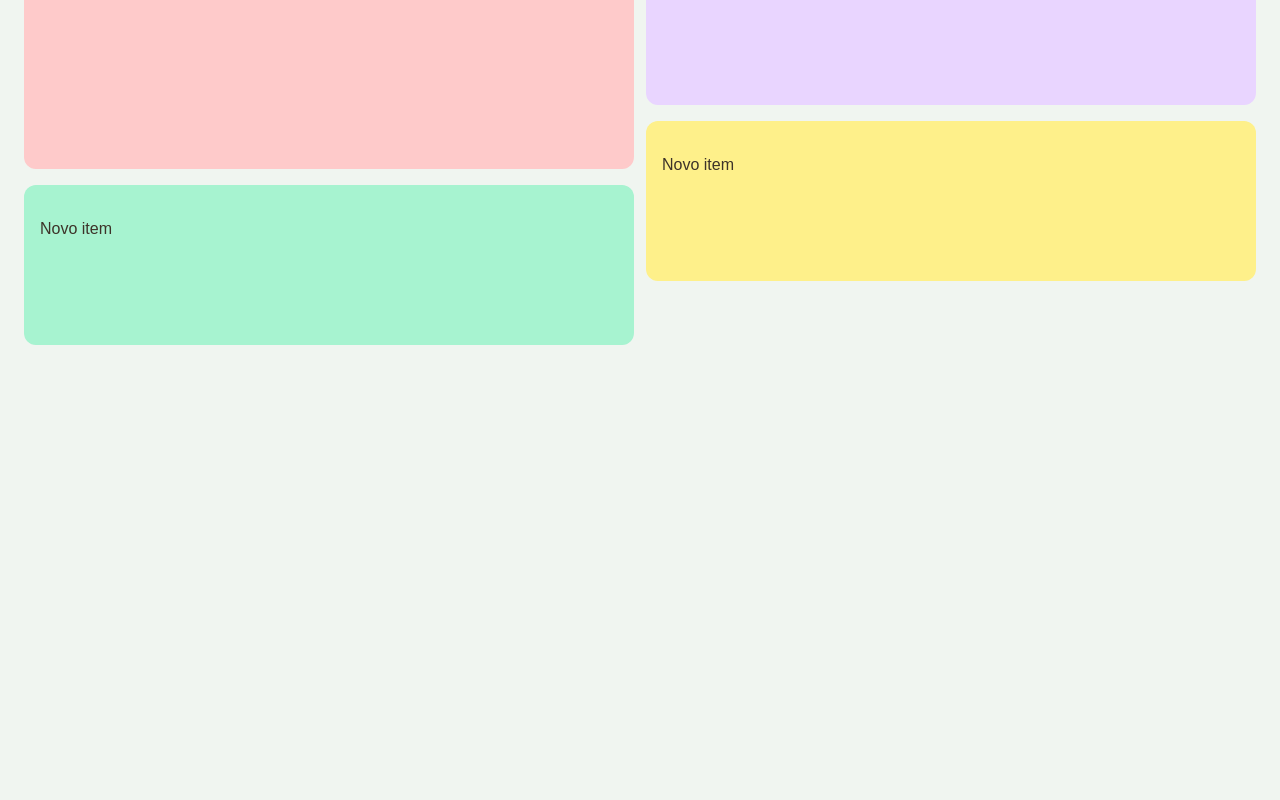
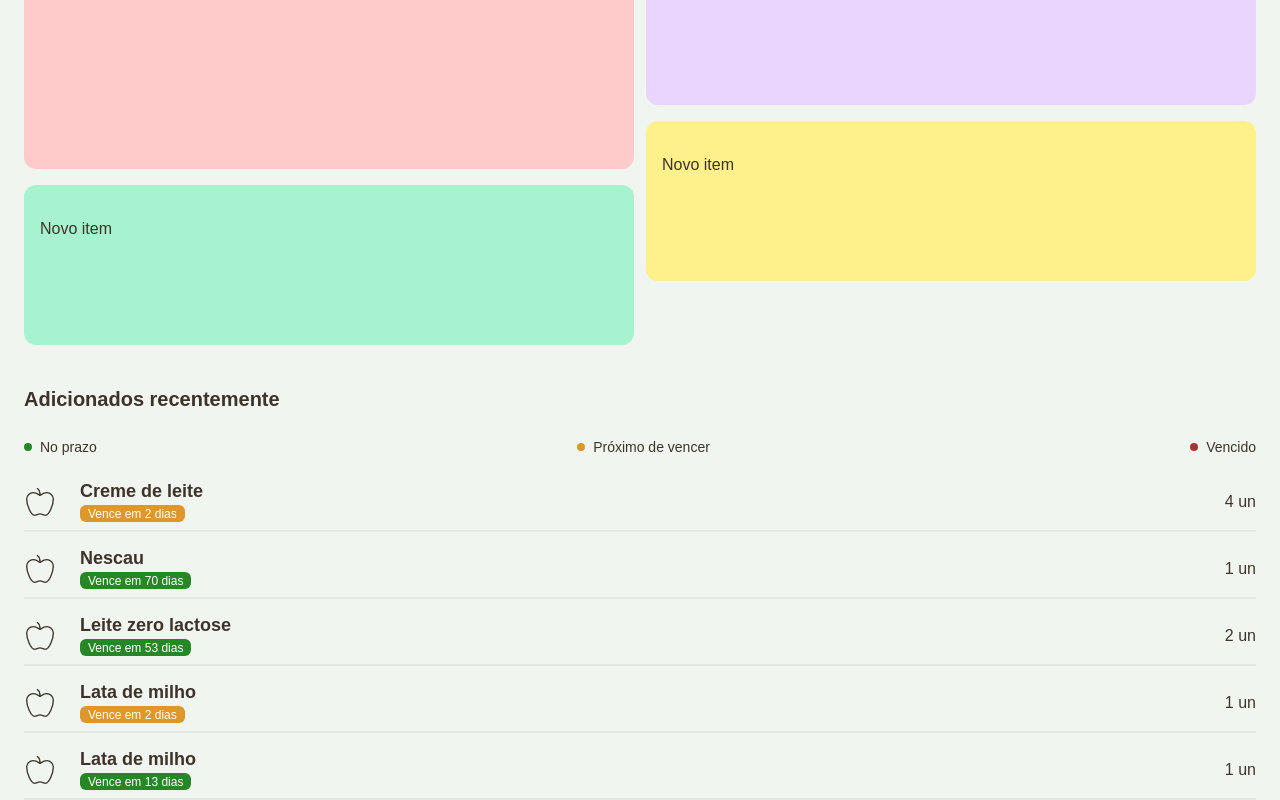
Before and after one commit to calvinsteixeira/stocksavor, a Next.js app: page / in a window 1280 px wide. Shown: the part 263-1063 px from the top of the page. Before the commit the page ends 800 px from the top, so only its background shows below. Built offline with nearby package versions, Linux system fonts and the light colour scheme.

Commit message:
Feat: Adicionando lista geral de controle de vencimentos

```diff
--- a/app/page.tsx
+++ b/app/page.tsx
@@ -10,6 +10,39 @@ export default function Home() {
   //   { status: 'nearExpiration', totalItems: 12, fill: 'var(--color-nearExpiration)' },
   //   { status: 'expired', totalItems: 3, fill: 'var(--color-expired)' },
   // ];
+
+  const kitchenStaplesData = [
+    {
+      id: '1',
+      name: 'Creme de leite',
+      amount: 4,
+      expirationDate: '05/10/2024',
+    },
+    {
+      id: '2',
+      name: 'Nescau',
+      amount: 1,
+      expirationDate: '12/12/2024',
+    },
+    {
+      id: '3',
+      name: 'Leite zero lactose',
+      amount: 2,
+      expirationDate: '25/11/2024',
+    },
+    {
+      id: '4',
+      name: 'Lata de milho',
+      amount: 1,
+      expirationDate: '05/10/2024',
+    },
+    {
+      id: '5',
+      name: 'Lata de milho',
+      amount: 1,
+      expirationDate: '16/10/2024',
+    },
+  ];
 
   return (
     <div>
@@ -25,17 +58,36 @@ export default function Home() {
         <div className="space-y-8">
           <h2 className="mt-12 text-2xl font-extrabold text-primary">Como deseja começar?</h2>
           <div className="grid grid-cols-2 gap-3">
-            <div className='space-y-4'>
+            <div className="space-y-4">
               <div className="rounded-xl h-[14rem] px-4 py-8 bg-red-200">Novo item</div>
               <div className="rounded-xl h-[10rem] px-4 py-8 bg-emerald-200">Novo item</div>
             </div>
-            <div className='space-y-4'>
+            <div className="space-y-4">
               <div className="rounded-xl h-[10rem] px-4 py-8 bg-purple-200">Novo item</div>
               <div className="rounded-xl h-[10rem] px-4 py-8 bg-yellow-200">Novo item</div>
             </div>
           </div>
         </div>
-
+        <div className="mt-10 space-y-6">
+          <h2 className="font-semibold text-xl">Adicionados recentemente</h2>
+          <div>
+            <div className="flex justify-between">
+              <div className="flex gap-2 items-center">
+                <div className="size-2 rounded-full bg-[#278727]"></div>
+                <p className="text-sm">No prazo</p>
+              </div>
+              <div className="flex gap-2 items-center">
+                <div className="size-2 rounded-full bg-[#df972a]"></div>
+                <p className="text-sm">Próximo de vencer</p>
+              </div>
+              <div className="flex gap-2 items-center">
+                <div className="size-2 rounded-full bg-[#a93232]"></div>
+                <p className="text-sm">Vencido</p>
+              </div>
+            </div>
+          </div>
+          <Components.KitchenStaplesList data={kitchenStaplesData} />
+        </div>
         {/* <div>
           <Components.StockStatusChart data={StockStatusChartData} />
         </div> */}
--- /dev/null
+++ b/components/container/KitchenStaplesList.tsx
@@ -0,0 +1,39 @@
+//COMPONENETS
+import * as Componenets from '@/components/index';
+import * as Icons from '@/icons';
+
+//UTILS
+import React from 'react';
+import { getExpirationStatus } from '@/lib/utils';
+import { KitchenStaplesProps } from '@/types/Data';
+
+type KitchenStaplesListProps = {
+  data: KitchenStaplesProps[]
+};
+
+export function KitchenStaplesList(props: KitchenStaplesListProps) {
+  return (
+    <div className="space-y-4">
+      {props.data.map((item: KitchenStaplesProps, index: number) => {
+        const { message: expirationMessage, color: expirationColor } = getExpirationStatus(item.expirationDate);
+
+        return (
+          <div key={item.id} className="w-full flex pb-2 items-center justify-between border-b-2 border-muted">
+            <div className="flex gap-2 items-center">
+              <Icons.Apple className="size-8 mr-4" strokeWidth={1} />
+              <div className="space-y-1">
+                <p className="truncate font-semibold text-lg leading-5">{item.name}</p>
+                <div className={`flex gap-2 items-center`}>
+                  <p style={{ backgroundColor: expirationColor }} className="text-xs text-white px-2 py-[0.5px] rounded-md">
+                    {expirationMessage}
+                  </p>
+                </div>
+              </div>
+            </div>
+            <p className="ml-2">{item.amount} un</p>
+          </div>
+        );
+      })}
+    </div>
+  );
+}
--- a/components/index.ts
+++ b/components/index.ts
@@ -1 +1,2 @@
 export { StockStatusChart } from './charts/StockStatusChart'
+export { KitchenStaplesList } from './container/KitchenStaplesList'
--- /dev/null
+++ b/icons/index.ts
@@ -0,0 +1 @@
+export { Apple, TicketCheck } from 'lucide-react'
--- a/lib/utils.ts
+++ b/lib/utils.ts
@@ -1,5 +1,6 @@
 import { clsx, type ClassValue } from "clsx"
 import { twMerge } from "tailwind-merge"
+import { ExpirationStatus } from "@/types/Utils";
 
 export function cn(...inputs: ClassValue[]) {
   return twMerge(clsx(inputs))
@@ -12,3 +13,26 @@ export function formatDateBR(isoString: string) {
 
   return `${day}/${month}/${year} às ${hour}:${minute}`;
 }
+
+export function getExpirationStatus(date: string): { message: string; color: string } {
+  const [day, month, year] = date.split("/").map(Number);
+  const productDate = new Date(year, month - 1, day);
+  const today = new Date();
+
+  today.setHours(0, 0, 0, 0);
+
+  const diffTime = productDate.getTime() - today.getTime();
+  const diffDays = Math.ceil(diffTime / (1000 * 60 * 60 * 24));
+
+  if (diffDays > 0) {
+    return {
+      message: `Vence em ${diffDays} dias`,
+      color: diffDays <= 8 ? '#df972a' : '#278727'
+    };
+  }
+
+  return {
+    message: `Vencido há ${Math.abs(diffDays)} dias`,
+    color: '#a93232'
+  };
+}
--- a/package.json
+++ b/package.json
@@ -12,6 +12,7 @@
     "@radix-ui/react-icons": "^1.3.0",
     "class-variance-authority": "^0.7.0",
     "clsx": "^2.1.1",
+    "lucide": "^0.447.0",
     "lucide-react": "^0.447.0",
     "next": "14.2.14",
     "react": "^18",
--- a/types/Data.ts
+++ b/types/Data.ts
@@ -1,5 +1,7 @@
 export type KitchenStaplesProps = {
+  id: string;
   name: string;
+  amount: number;
   description?: string;
   expirationDate: string;
   isExpired?: boolean;
```
Also changed, not shown: 1 other file (tests, documents, lock files or other folders).
